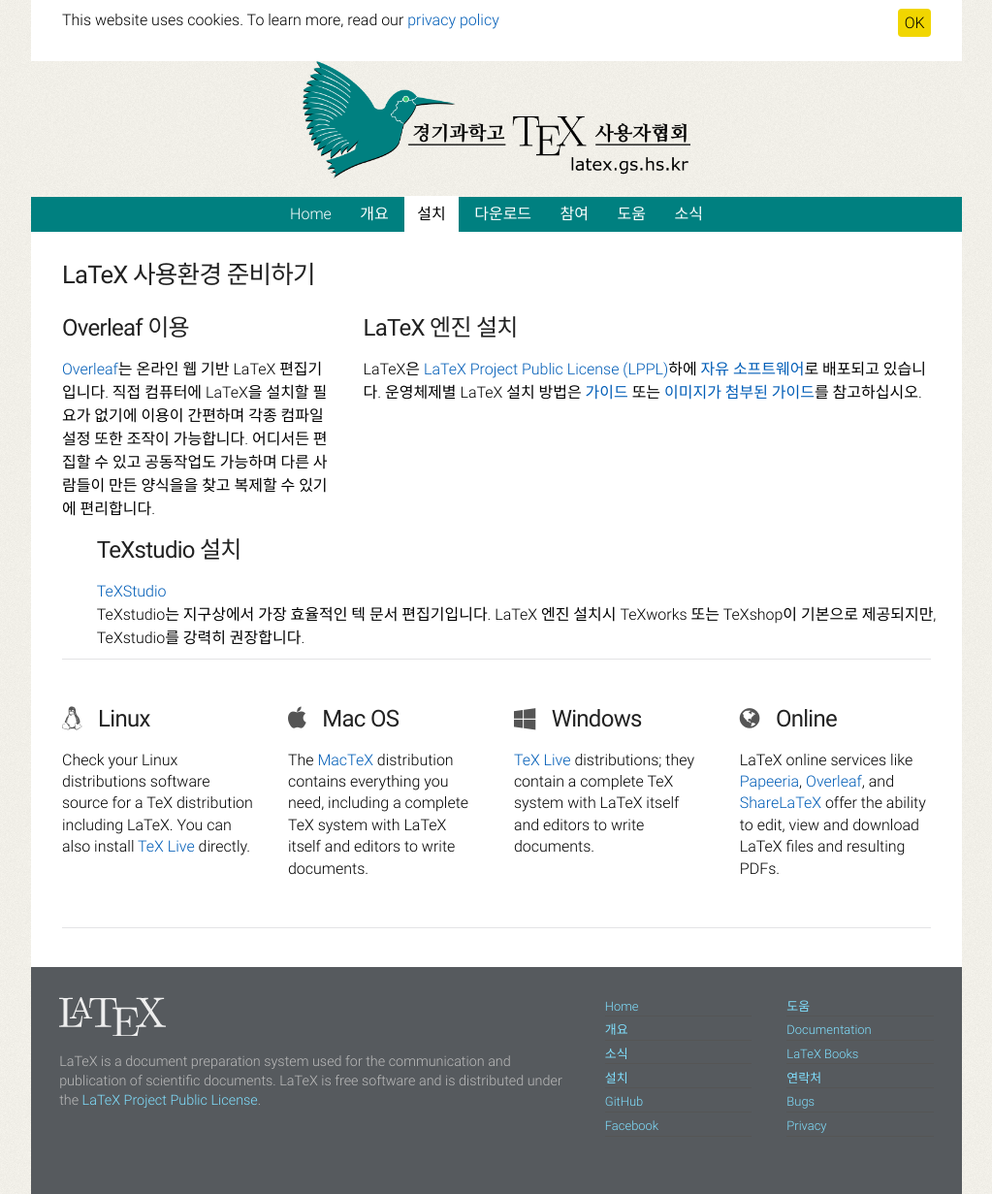
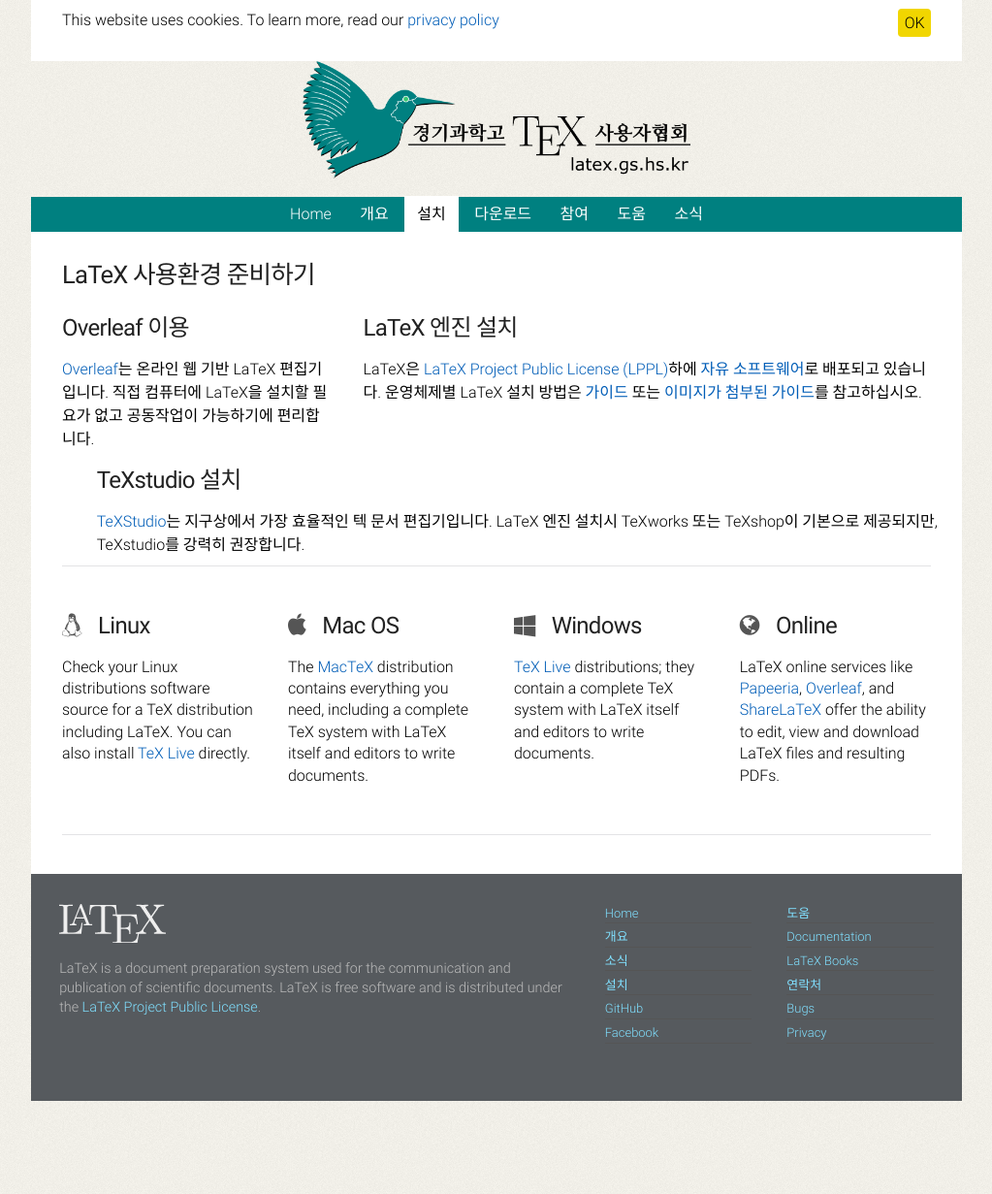
Before and after one commit to gshstexsociety/gshstexsociety.github.io, a Jekyll site: the page built from 설치/index.md, in a window 1280 px wide. Shown: the whole page at 97% size, without its empty margins (128-1151 px from the left). Built offline with Jekyll 4.4.1, drawn with Linux system fonts in a browser that asks for light colours; after the commit the page ends 1135 px from its top, so only the background shows below that.

Commit message:
Update index.md

```diff
--- a/설치/index.md
+++ b/설치/index.md
@@ -12,8 +12,7 @@ permalink: /설치/
   <div class="col cell1of3">
     <h2>Overleaf 이용</h2>
 
-    <a href="https://www.overleaf.com/">Overleaf</a>는 온라인 웹 기반 LaTeX 편집기입니다. 직접 컴퓨터에 LaTeX을 설치할 필요가 없기에 이용이 간편하며
-    각종 컴파일 설정 또한 조작이 가능합니다. 어디서든 편집할 수 있고 공동작업도 가능하며 다른 사람들이 만든 양식을을 찾고 복제할 수 있기에 편리합니다.
+    <a href="https://www.overleaf.com/">Overleaf</a>는 온라인 웹 기반 LaTeX 편집기입니다. 직접 컴퓨터에 LaTeX을 설치할 필요가 없고 공동작업이 가능하기에 편리합니다.
   </div>
   <div class="col cell2of3">
     <h2>LaTeX 엔진 설치</h2>
@@ -26,9 +25,7 @@ permalink: /설치/
   <div class="col cell3of3">
     <h2>TeXstudio 설치</h2>
 
-    <a href="http://texstudio.org">TeXStudio</a>
-    <br>
-    TeXstudio는 지구상에서 가장 효율적인 텍 문서 편집기입니다.
+    <a href="http://texstudio.org">TeXStudio</a>는 지구상에서 가장 효율적인 텍 문서 편집기입니다.
     LaTeX 엔진 설치시 TeXworks 또는 TeXshop이 기본으로 제공되지만, TeXstudio를 강력히 권장합니다.
   </div>
 </div>
```
